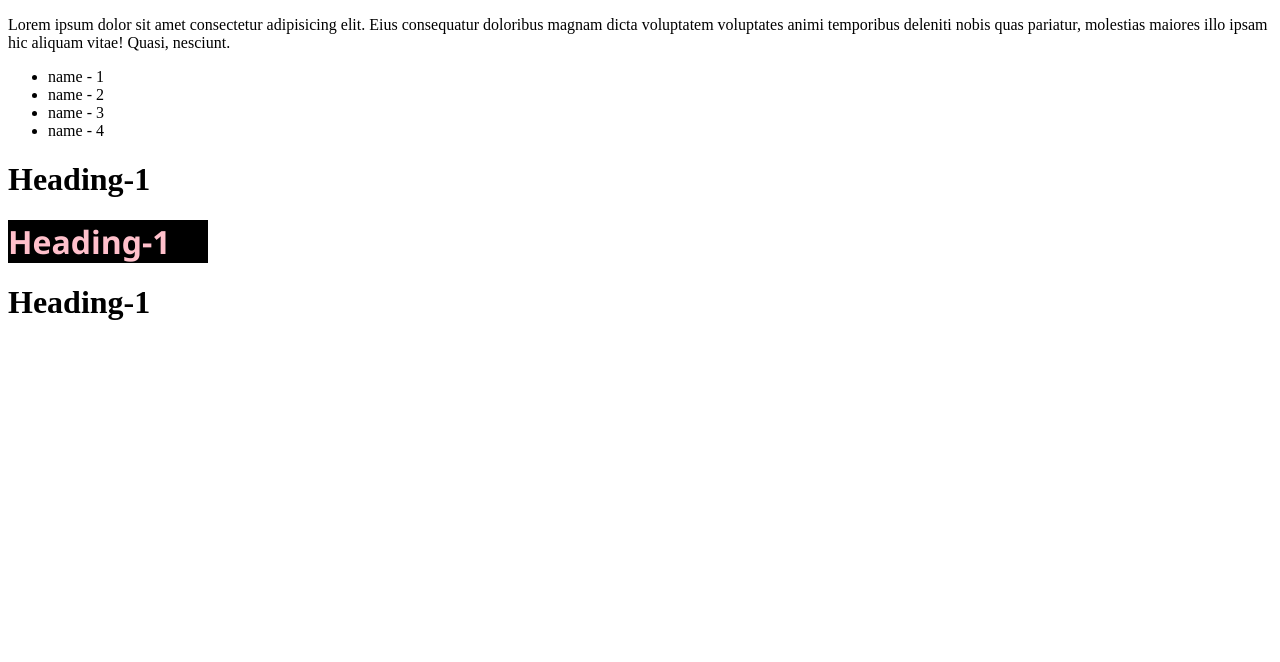
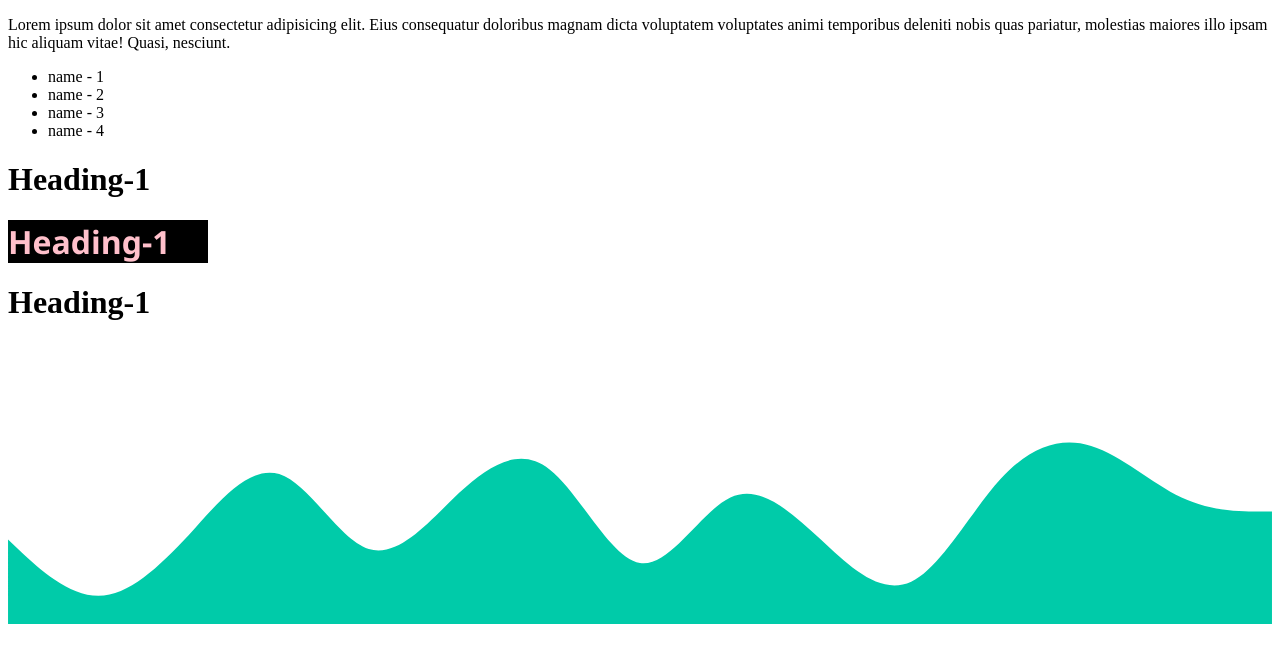
Before and after one commit to SudheerVelpula04/48r_css, a plain HTML site: page grid.html in a window 1280 px wide. Drawn offline with Linux system fonts and the light colour scheme.

Commit message:
pelevarcalcattrib

```diff
--- a/grid.html
+++ b/grid.html
@@ -29,5 +29,9 @@
      <h1 class="one">Heading-1</h1>
      <h1 class="two-one-three">Heading-1</h1>
      <h1 class="three">Heading-1</h1>
+
+     <svg xmlns="http://www.w3.org/2000/svg" viewBox="0 0 1440 320">
+  <path fill="#00cba9" fill-opacity="1" d="M0,224L17.1,240C34.3,256,69,288,103,288C137.1,288,171,256,206,218.7C240,181,274,139,309,149.3C342.9,160,377,224,411,234.7C445.7,245,480,203,514,170.7C548.6,139,583,117,617,144C651.4,171,686,245,720,250.7C754.3,256,789,192,823,176C857.1,160,891,192,926,224C960,256,994,288,1029,272C1062.9,256,1097,192,1131,154.7C1165.7,117,1200,107,1234,117.3C1268.6,128,1303,160,1337,176C1371.4,192,1406,192,1423,192L1440,192L1440,320L1422.9,320C1405.7,320,1371,320,1337,320C1302.9,320,1269,320,1234,320C1200,320,1166,320,1131,320C1097.1,320,1063,320,1029,320C994.3,320,960,320,926,320C891.4,320,857,320,823,320C788.6,320,754,320,720,320C685.7,320,651,320,617,320C582.9,320,549,320,514,320C480,320,446,320,411,320C377.1,320,343,320,309,320C274.3,320,240,320,206,320C171.4,320,137,320,103,320C68.6,320,34,320,17,320L0,320Z"></path>
+</svg>
 </body>
 </html>
```
